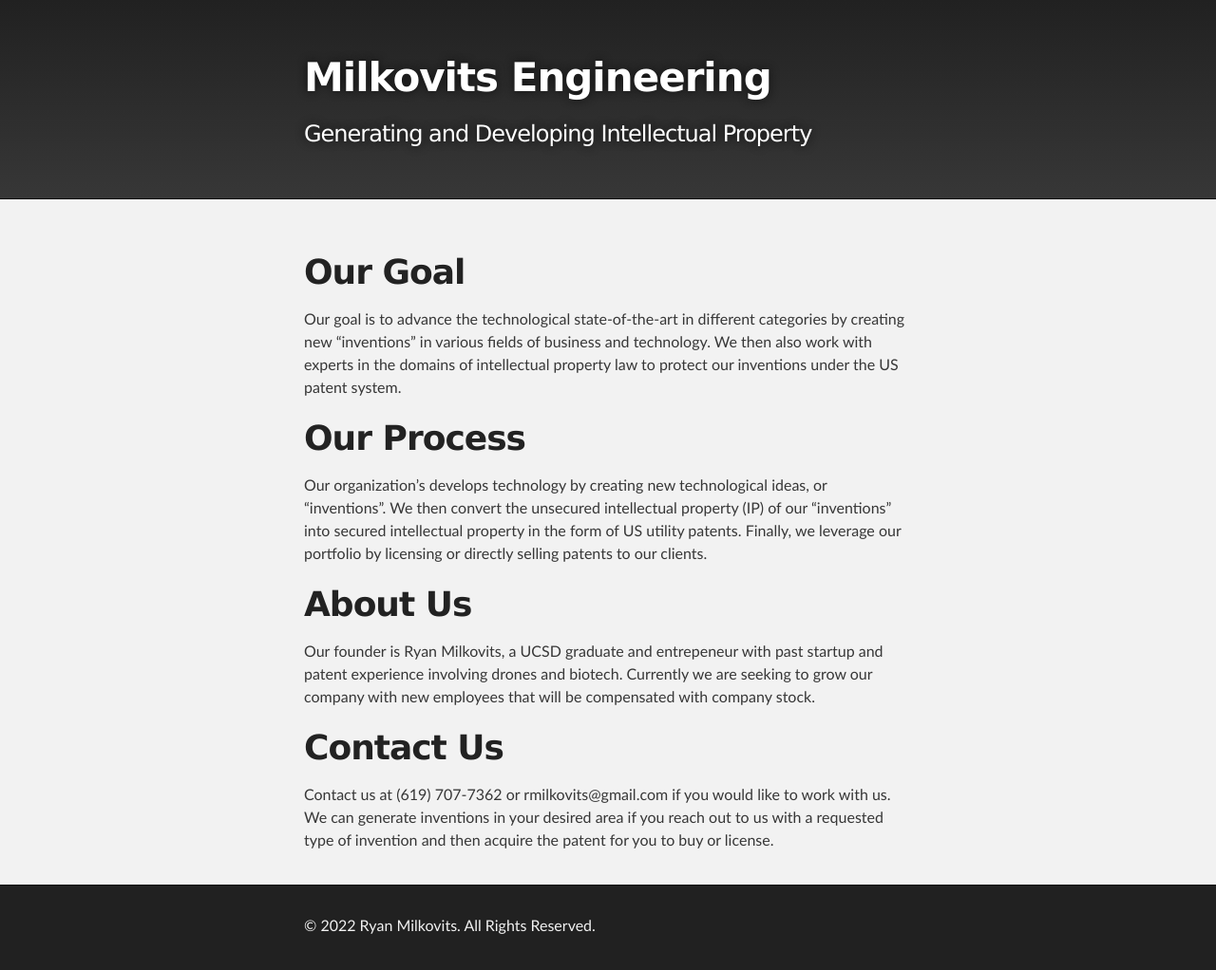
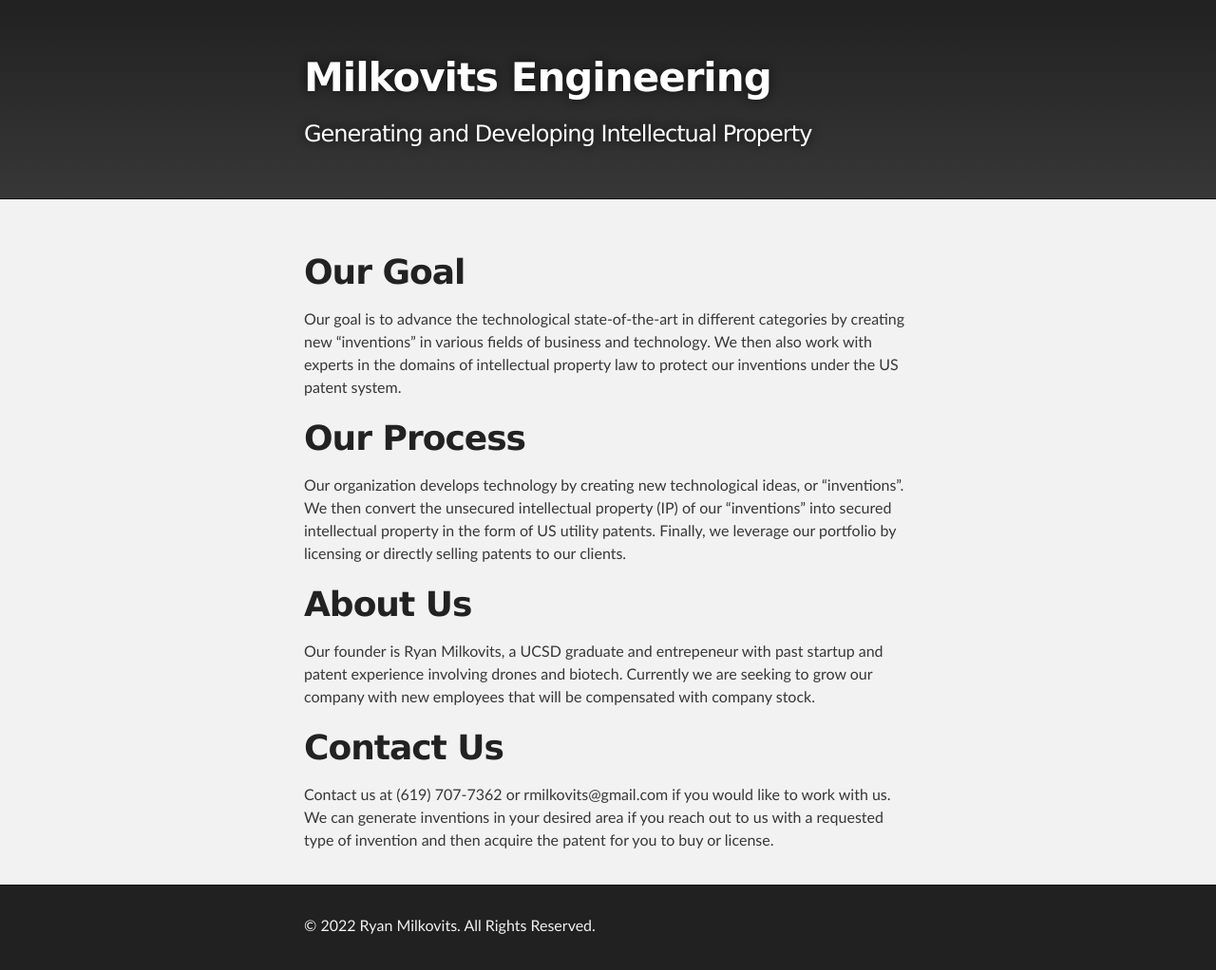
Before and after one commit to rmilkovits/milkovitsengineering, a Jekyll site: the page built from index.md, in a window 1280 px wide. Shown: the whole page at 95% size. Built offline with Jekyll 4.4.1, drawn with Linux system fonts in a browser that asks for light colours; our own code applies the rules of GitHub Pages for plain Markdown files.

Commit message:
fixed homepage typo

```diff
--- a/index.md
+++ b/index.md
@@ -8,7 +8,7 @@ Our goal is to advance the technological state-of-the-art in different categorie
 
 # Our Process
 
-Our organization's develops technology by creating new technological ideas, or "inventions". We then convert the unsecured intellectual property (IP) of our "inventions" into secured intellectual property in the form of US utility patents. Finally, we leverage our portfolio by licensing or directly selling patents to our clients.
+Our organization develops technology by creating new technological ideas, or "inventions". We then convert the unsecured intellectual property (IP) of our "inventions" into secured intellectual property in the form of US utility patents. Finally, we leverage our portfolio by licensing or directly selling patents to our clients.
 
 # About Us
 
```
